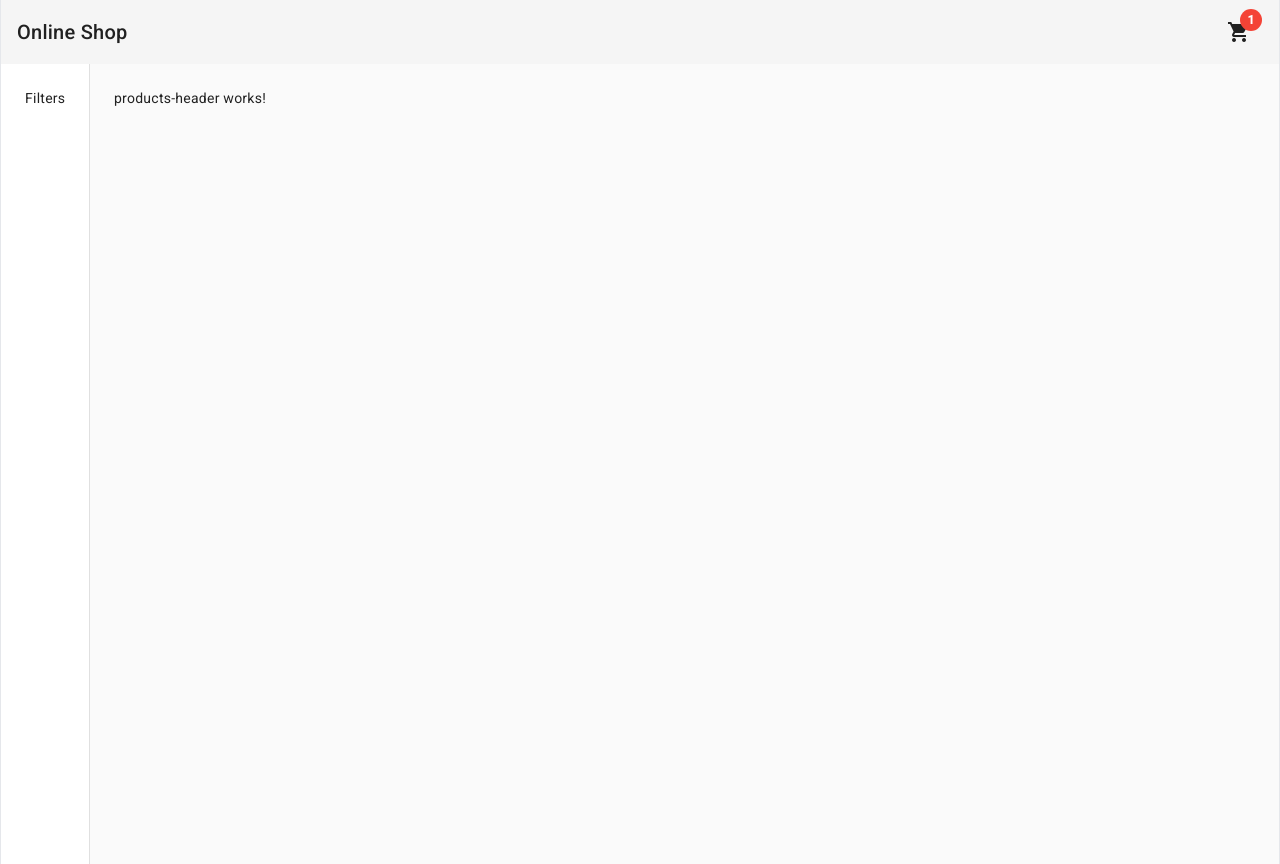
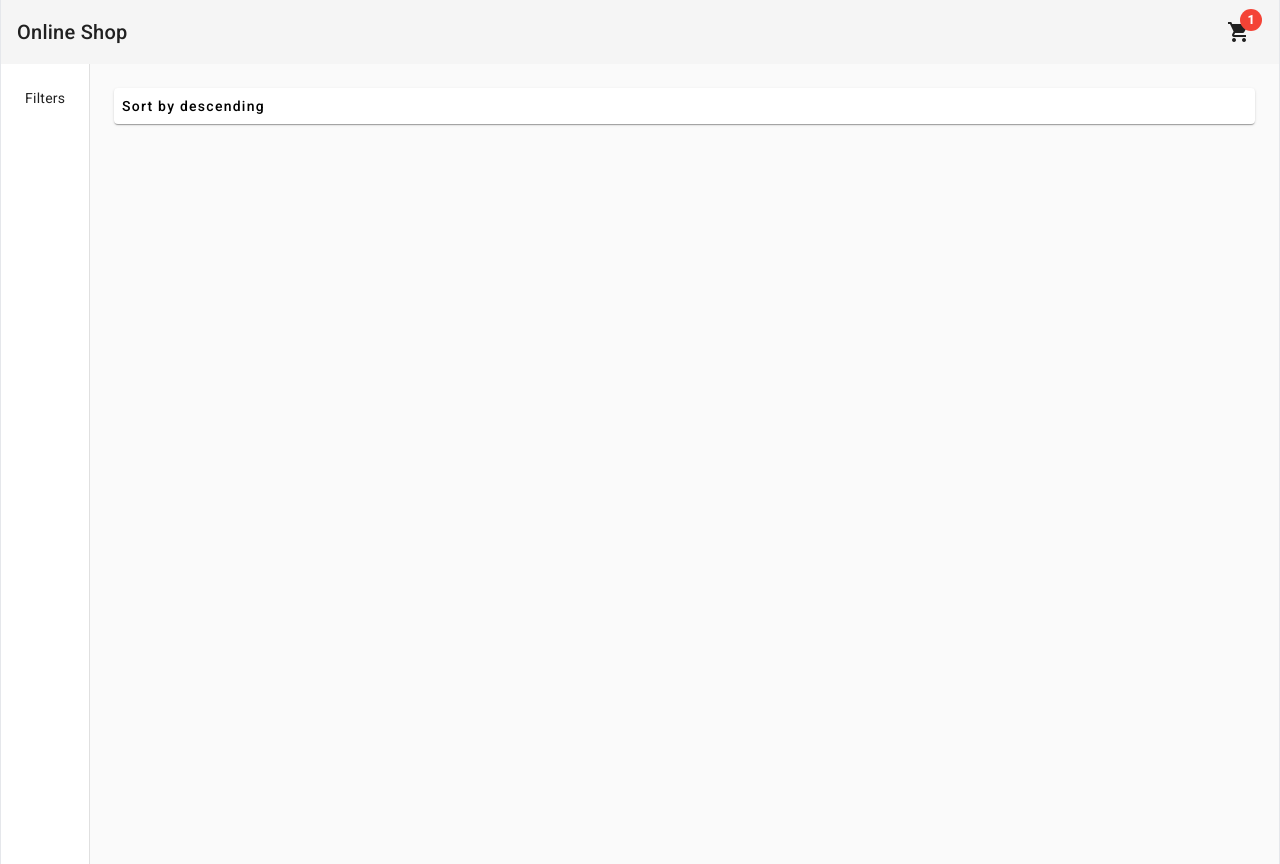
Before and after one commit to akrhode/angular-shop-site, an Angular app: page /home in a window 1280 px wide. Built offline with nearby package versions, Linux system fonts and the light colour scheme.

Commit message:
Add sorting function

```diff
--- a/src/app/pages/components/products-header/products-header.component.html
+++ b/src/app/pages/components/products-header/products-header.component.html
@@ -1 +1,17 @@
-<p>products-header works!</p>
+<mat-card class="mb-4">
+  <div class="flex justify-between">
+    <div>
+      <button mat-button [matMenuTriggerFor]="sortByMenu">
+        Sort by {{ sort }}
+      </button>
+      <mat-menu #sortByMenu>
+        <button (click)="onSortUpdated('descending')" mat-menu-item>
+          Descending
+        </button>
+        <button (click)="onSortUpdated('ascending')" mat-menu-item>
+          Ascending
+        </button>
+      </mat-menu>
+    </div>
+  </div>
+</mat-card>
--- a/src/app/pages/components/products-header/products-header.component.ts
+++ b/src/app/pages/components/products-header/products-header.component.ts
@@ -5,5 +5,10 @@ import { Component, OnInit } from '@angular/core';
   templateUrl: './products-header.component.html',
 })
 export class ProductsHeaderComponent {
+  sort = 'descending';
   ngOnInit(): void {}
+
+  onSortUpdated(newSort: string): void {
+    this.sort = newSort;
+  }
 }
```
